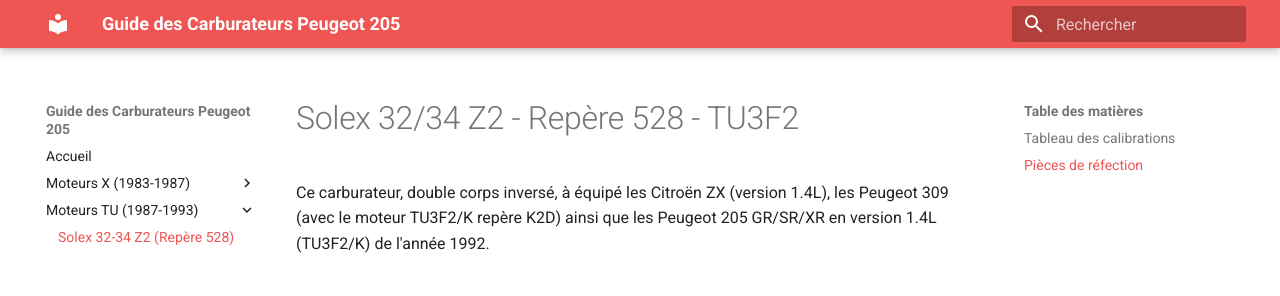
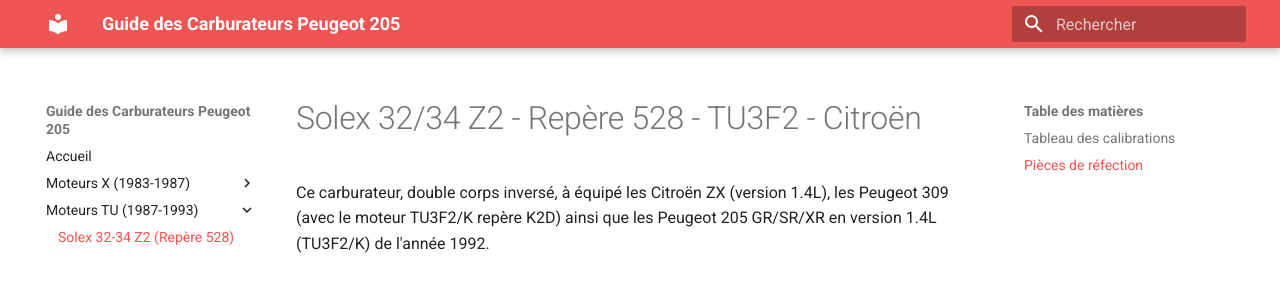
Before and after one commit to adriencano205/Site_Carbus_Peugeot_205, an MkDocs documentation site: the page built from docs/moteurs-tu/solex-32-34-z2-528.md, in a window 1280 px wide and 1095 px high. Shown: the top 296 px of the window. Built offline with MkDocs 1.6.1 and Material for MkDocs 9.7.7, drawn with Linux system fonts in a browser that asks for light colours.

Commit message:
Update title to include Citroën reference

```diff
--- a/docs/moteurs-tu/solex-32-34-z2-528.md
+++ b/docs/moteurs-tu/solex-32-34-z2-528.md
@@ -1,4 +1,4 @@
-# Solex 32/34 Z2 - Repère 528 - TU3F2
+# Solex 32/34 Z2 - Repère 528 - TU3F2 - Citroën
 
 Ce carburateur, double corps inversé, à équipé les Citroën ZX (version 1.4L), les Peugeot 309 (avec le moteur TU3F2/K repère K2D) ainsi que les Peugeot 205 GR/SR/XR en version 1.4L (TU3F2/K) de l'année 1992.
 
```
